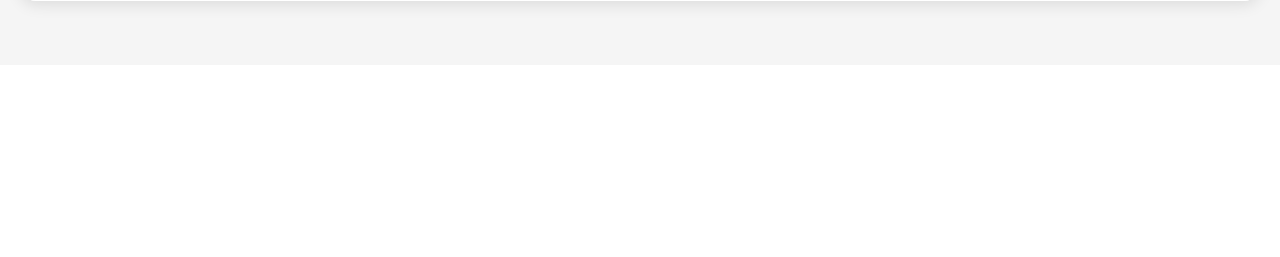
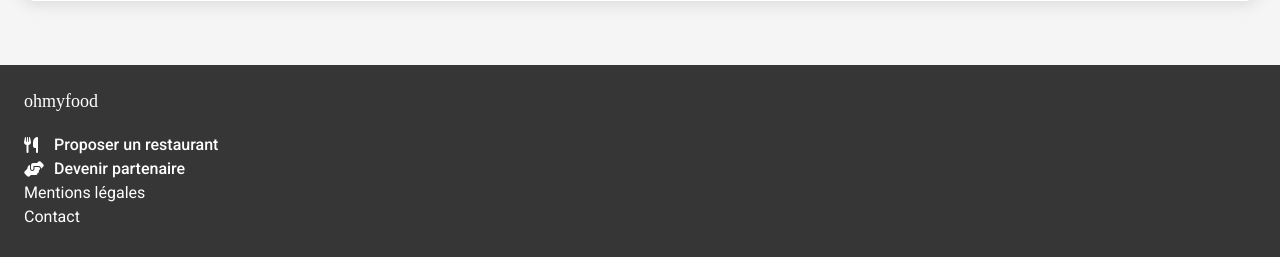
Before and after one commit to Kamasian/Ohmyfood, a website: page index.html in a window 1280 px wide. Shown: the part 1889-2146 px from the top of the page. Before the commit the page ends 1954 px from the top, so only its background shows below. Drawn offline with Linux system fonts and the light colour scheme; a web font is replaced by a local one.

Commit message:
Page d'accueil terminée

```diff
--- a/index.html
+++ b/index.html
@@ -104,5 +104,25 @@
             </article>
         </section>
     </main>
+
+    <footer>
+        <h4>ohmyfood</h4>
+        <ul>
+            <li>
+                <i class="fa-solid fa-utensils"></i>
+                <a href="#" class="lien_gras">Proposer un restaurant</a>
+            </li>
+            <li>
+                <i class="fa-solid fa-handshake-angle"></i>
+                <a href="#" class="lien_gras">Devenir partenaire</a>
+            </li>
+            <li>
+                <a href="#">Mentions légales</a>
+            </li>
+            <li>
+                <a href="mailto:ohmyfood@gmail.fr">Contact</a>
+            </li>
+        </ul>
+    </footer>
 </body>
 </html>
--- a/sass/base/_typography.scss
+++ b/sass/base/_typography.scss
@@ -26,3 +26,8 @@
     @include roboto-weight-size (300, 17px);
     line-height: 2rem;
 }
+
+footer h4 {
+    @include shrikhand-weight-size (400, 18px);
+    line-height: 4.5rem;
+}
--- /dev/null
+++ b/sass/layout/_footer.scss
@@ -0,0 +1,27 @@
+footer {
+    background-color: darken($theme-color, 29%);
+    padding: 0 0 2rem 1.5rem;
+    color: lighten($theme-color, 50%);
+    & ul {
+    display: flex;
+    flex-direction: column;
+    row-gap: 0.5rem;
+    }
+    & li {
+        display: flex;
+        align-items: center;
+        & a {
+            @include roboto-weight-size(400, 16px);
+            color: lighten($theme-color, 50%);
+        }
+        & .lien_gras {
+            font-weight: 500;
+        }
+        & .fa-utensils {
+            @include margin-right-icone;
+        }
+        .fa-handshake-angle {
+            @include margin-right-icone(0.625rem);
+        }
+    }
+}
--- a/sass/main.scss
+++ b/sass/main.scss
@@ -5,3 +5,4 @@
 @import "./layout/_header.scss";
 @import "./pages/_home.scss";
 @import "./components/_ps-elements.scss";
+@import "./layout/_footer.scss";
--- a/sass/pages/_home.scss
+++ b/sass/pages/_home.scss
@@ -84,11 +84,15 @@
     & a {
         color: darken($theme-color, 50%);
     }
-
     & .carte_restaurant {
         position: relative;
         @include box-shadow-modif (0px, 4px, 15px, 0.1);
         border-radius: 1rem;
+        transition: all 0.6s;
+        &:hover {
+            @include box-shadow-modif (0px, 4px, 15px, 0.20);
+            opacity: 0.90;
+        }
         & img {
             height: 174px;
             width: 100%;
@@ -107,7 +111,6 @@
                 bottom: 1.25rem;
                 right: 1.25rem;
                 transition: all 0.6s ease-in-out;
-
             }
             & .coeur_plein {
                 background-image: linear-gradient(#FF79DA, #9356DC);
@@ -115,7 +118,6 @@
                 -webkit-background-clip: text;
                 opacity: 0;
             }
-
             &:active .coeur_plein {
                 opacity: 1;
             }
```
Also changed, not shown: css/style.css, 1 other file.
